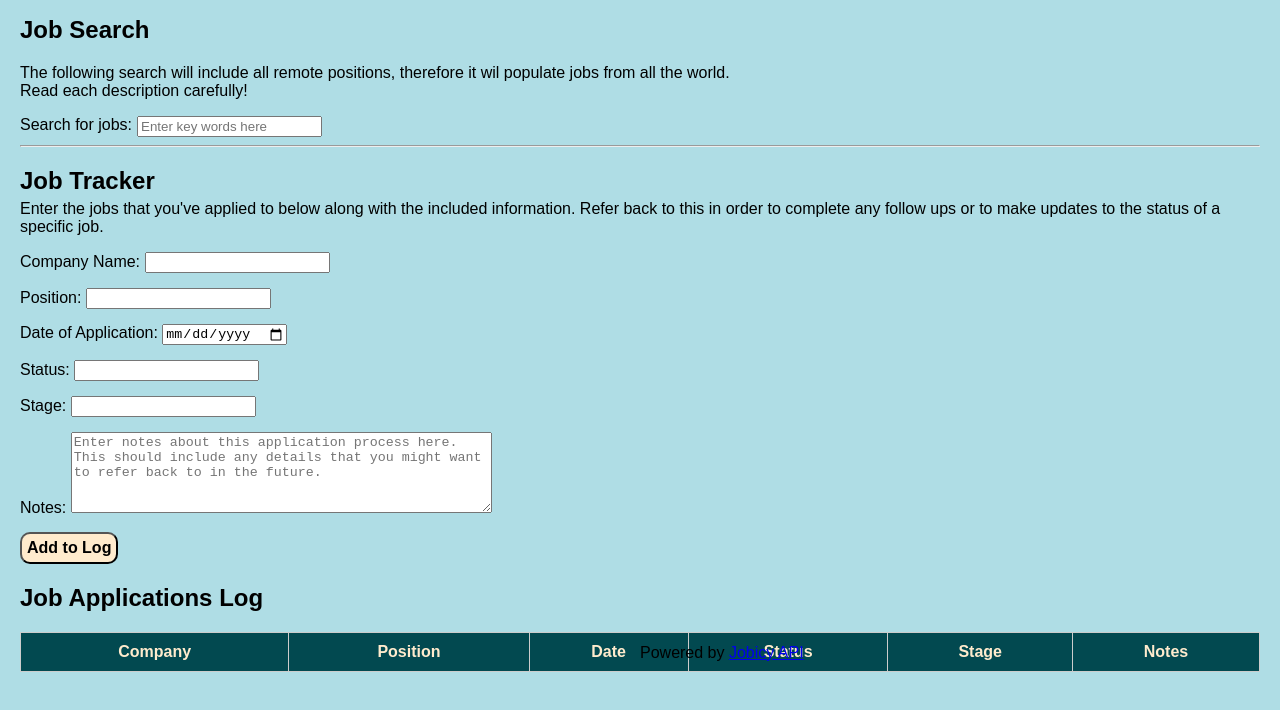
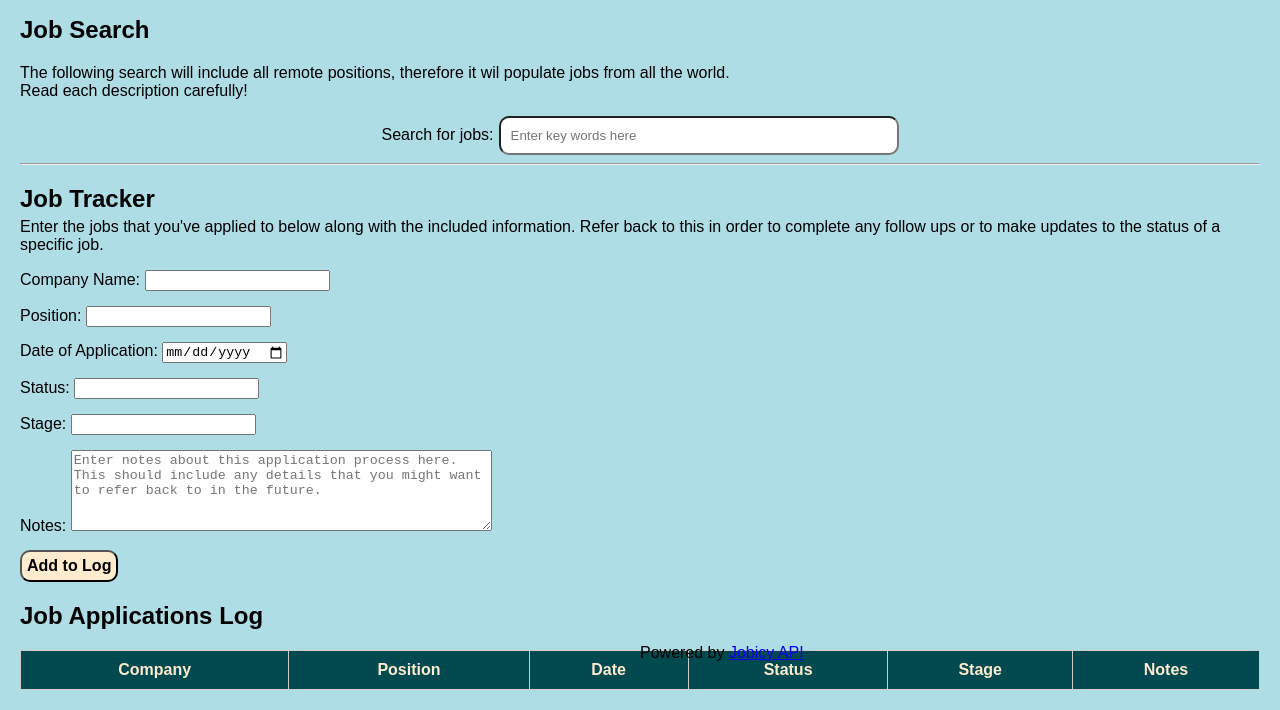
Before and after one commit to bismarkop/Search-and-Track-App, a plain HTML site: page index.html in a window 1280 px wide. Shown: the part 138-848 px from the top of the page. Drawn offline with Linux system fonts and the light colour scheme.

Commit message:
Moved and edited search bar

```diff
--- a/index.html
+++ b/index.html
@@ -25,9 +25,9 @@
     <h2>Job Search</h2>
     <p>The following search will include all remote positions, therefore it wil populate jobs from all the world.
         <br>Read each description carefully!</p>
-    <div id="search">
+    <div id="search" style="align-items: center;">
         <label for="search">Search for jobs:</label>
-        <input type="search" id="search" class="search" placeholder="Enter key words here"></input>
+        <input type="search" id="search" class="search" placeholder="Enter key words here" style="width: 400px; border-radius: 10px; padding: 10px;"></input>
     </div>
 
     <div id="searchResults"></div>
--- a/style.css
+++ b/style.css
@@ -39,6 +39,7 @@ td {
 
 #search {
     display: flex;
+    justify-content: center;
     gap: 5px;
 }
 
```
